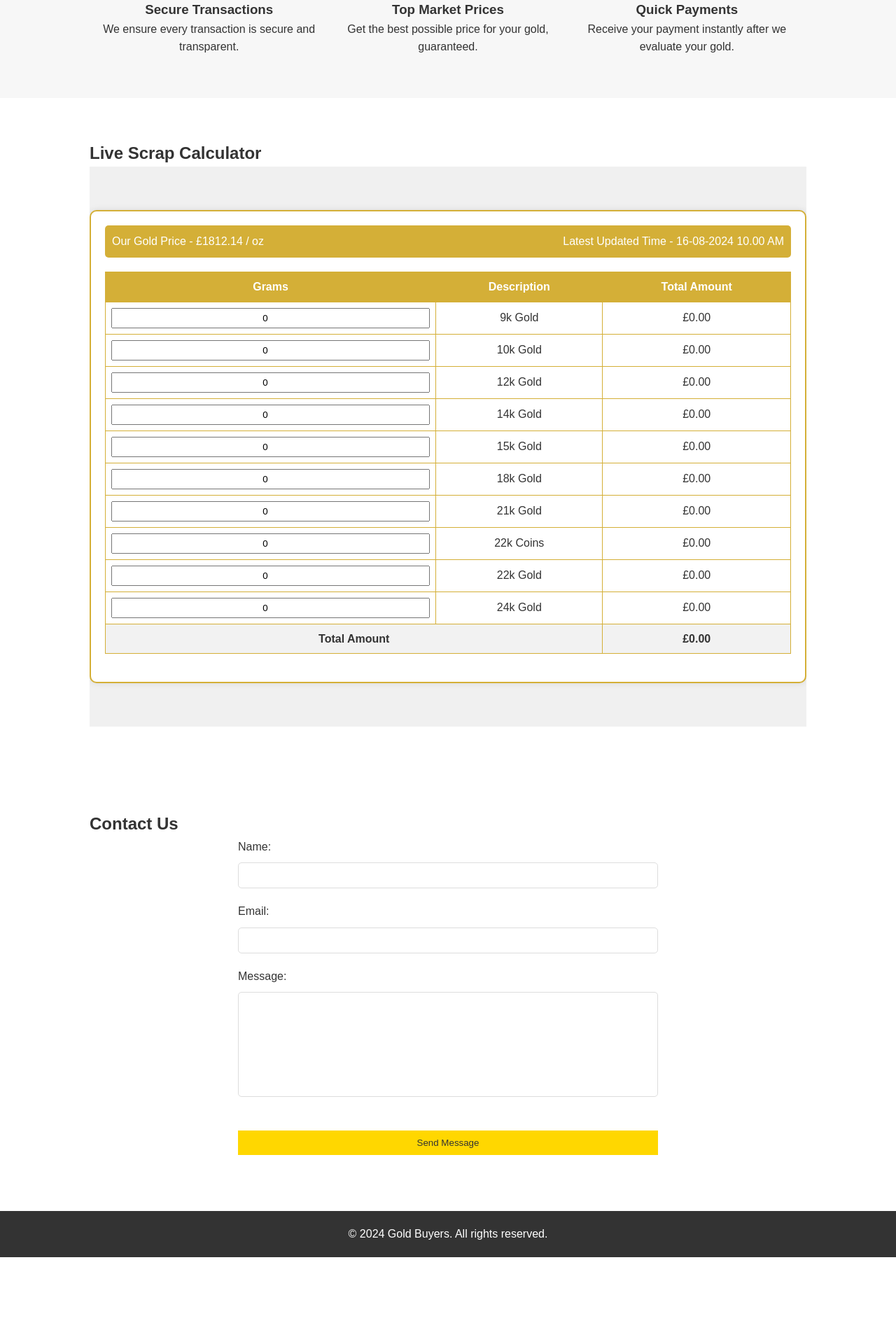
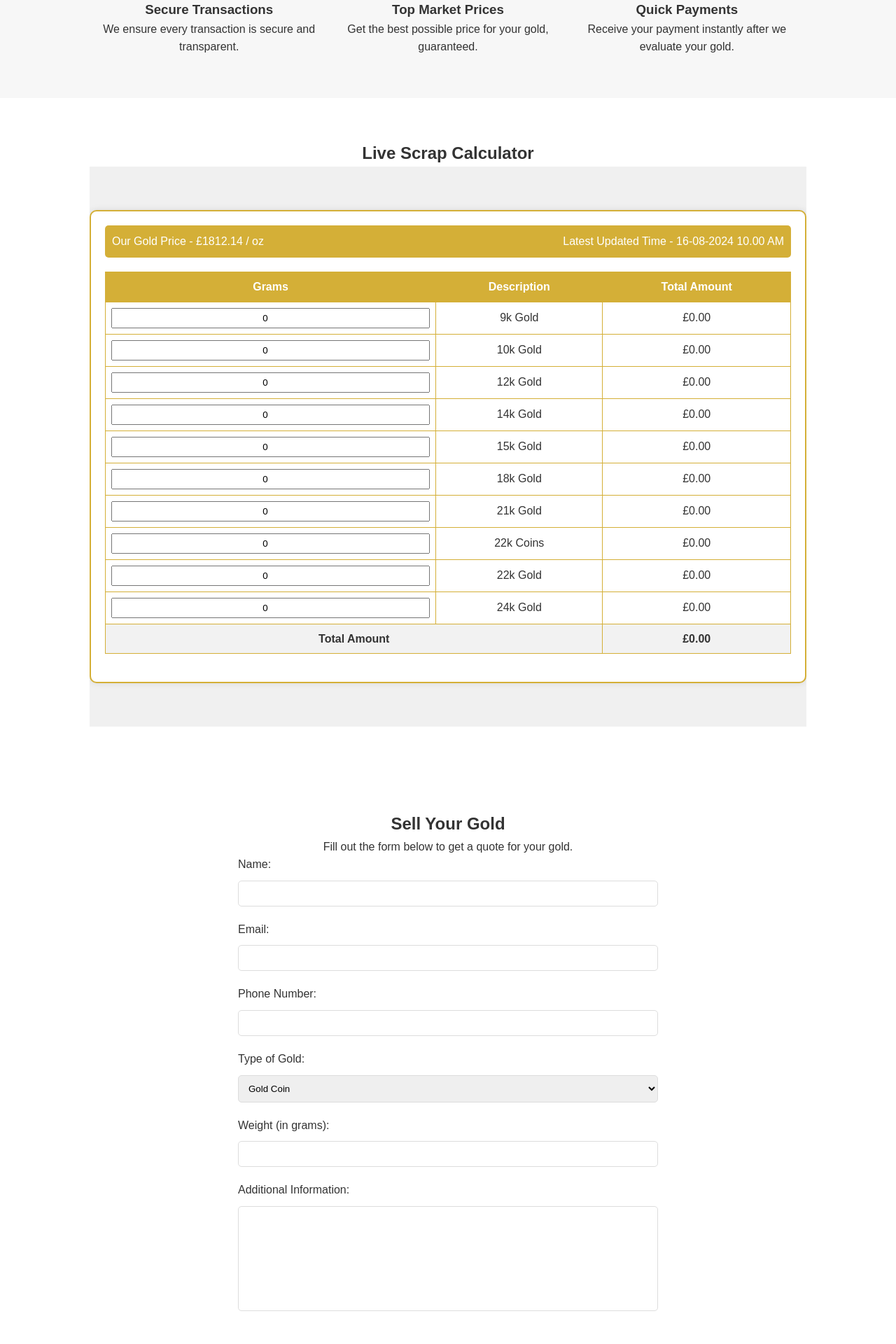
Before and after one commit to Aadhi06/gold, a PHP site: page / in a window 1280 px wide. Shown: the part 1929-3849 px from the top of the page at 70% size. Before the commit the page ends 3725 px from the top, so only its background shows below. Run offline with PHP 8.4, Linux system fonts and the light colour scheme.

Commit message:
updated 18th

```diff
--- a/assets/css/styless.css
+++ b/assets/css/styless.css
@@ -144,8 +144,8 @@ form textarea {
 /* Add your existing CSS and include styles for the new elements below */
 
 #hero {
-    background: url('../images/gold-bg.jpg') no-repeat center center/cover;
-    color: #fff;
+    background: url('../imgs/gold-bg.jpg') no-repeat center center/cover;
+    color: #000000;
     text-align: center;
     padding: 100px 0;
 }
@@ -317,3 +317,19 @@ form button {
     font-weight: bold;
     background-color: #f2f2f2;
   }
+  .banner {
+    background-color: #d4af37; /* Gold color */
+    color: #fff;
+    text-align: center;
+    padding: 10px 0;
+    font-size: 18px;
+    font-weight: bold;
+    position: relative;
+    top: 0;
+    width: 100%;
+    z-index: 1000;
+}
+
+.banner p {
+    margin: 0;
+}
--- a/index.html
+++ b/index.html
@@ -15,8 +15,9 @@
                 <ul>
                     <li><a href="index.html">Home</a></li>
                     <li><a href="about.html">About Us</a></li>
-                    <li><a href="webuygold.html">Sell Your Gold</a></li>
+                    <li><a href="#sell-gold">Sell Your Gold</a></li>
                     <li><a href="#contact">Contact</a></li>
+                    <li><a href="#metal-calculator">Scrap Calculator</a></li>
                 </ul>
             </nav>
         </div>
@@ -26,7 +27,10 @@
     <section id="slider">
         <div class="slider-container">
             <div class="slide active">
-                <img src="assets/imgs/sell-gold-banner.webp" alt="Gold Image 1">
+                <a href="#sell-gold">
+                    <img src="assets/imgs/banner4.jpg" alt="Gold Image 1">
+                </a>
+
             </div>
             <div class="slide">
                 <img src="assets/images/gold2.jpg" alt="Gold Image 2">
@@ -39,7 +43,9 @@
             <a class="prev" onclick="plusSlides(-1)">&#10094;</a>
             <a class="next" onclick="plusSlides(1)">&#10095;</a>
         </div>
+
     </section>
+
 
     <!-- Hero Section with Call to Action -->
     <section id="hero">
@@ -53,7 +59,7 @@
     <!-- Why Sell with Us Section -->
     <section id="why-us">
         <div class="container">
-            <h2>Why Choose Us?</h2>
+            <h2 style="text-align: center;">Why Choose Us?</h2>
             <div class="features">
                 <div class="feature">
                     <img src="assets/images/gold1.jpg" alt="Secure Transactions">
@@ -78,7 +84,7 @@
     <section id="metal-calculator">
 
         <div class="container">
-             <h2> Live Scrap Calculator </h2>
+            <h2 style="text-align: center;">Live Scrap Calculator</h2>
             <div class="metal-calculator-body">
                 <div class="metal-calculator-container">
                     <div class="metal-calculator-header">
@@ -159,10 +165,50 @@
         </div>
     </section>
 
+    <section id="sell-gold">
+        <div class="container">
+            <h2 style="text-align: center;">Sell Your Gold</h2>
+
+            <p style="text-align: center;">Fill out the form below to get a quote for your gold.</p>
+            <form id="sellGoldForm" action="process_form.php" method="post">
+                <div class="form-group">
+                    <label for="name">Name:</label>
+                    <input type="text" id="name" name="name" required>
+                </div>
+                <div class="form-group">
+                    <label for="email">Email:</label>
+                    <input type="email" id="email" name="email" required>
+                </div>
+                <div class="form-group">
+                    <label for="phone">Phone Number:</label>
+                    <input type="tel" id="phone" name="phone" required>
+                </div>
+                <div class="form-group">
+                    <label for="goldType">Type of Gold:</label>
+                    <select id="goldType" name="goldType" required>
+                        <option value="coin">Gold Coin</option>
+                        <option value="bar">Gold Bar</option>
+                        <option value="jewelry">Jewelry</option>
+                    </select>
+                </div>
+                <div class="form-group">
+                    <label for="weight">Weight (in grams):</label>
+                    <input type="number" id="weight" name="weight" required>
+                </div>
+                <div class="form-group">
+                    <label for="message">Additional Information:</label>
+                    <textarea id="message" name="message"></textarea>
+                </div>
+                <button type="submit" class="btn">Get a Quote</button>
+            </form>
+        </div>
+    </section>
+
+
     <!-- Contact Form Section -->
     <section id="contact">
         <div class="container">
-            <h2>Contact Us</h2>
+            <h2 style="text-align: center;">Contact Us?</h2>
             <form id="contactForm">
                 <div class="form-group">
                     <label for="name">Name:</label>
@@ -184,7 +230,7 @@
     <!-- Footer Section -->
     <footer>
         <div class="container">
-            <p>&copy; 2024 Gold Buyers. All rights reserved.</p>
+            <p>&copy; 2024 Fine Gold Buyers. All rights reserved.</p>
         </div>
     </footer>
 
```
Also changed, not shown: webuygold.html (+3 -37 lines), assets/imgs/banner4.jpg (added), 1 other file.
